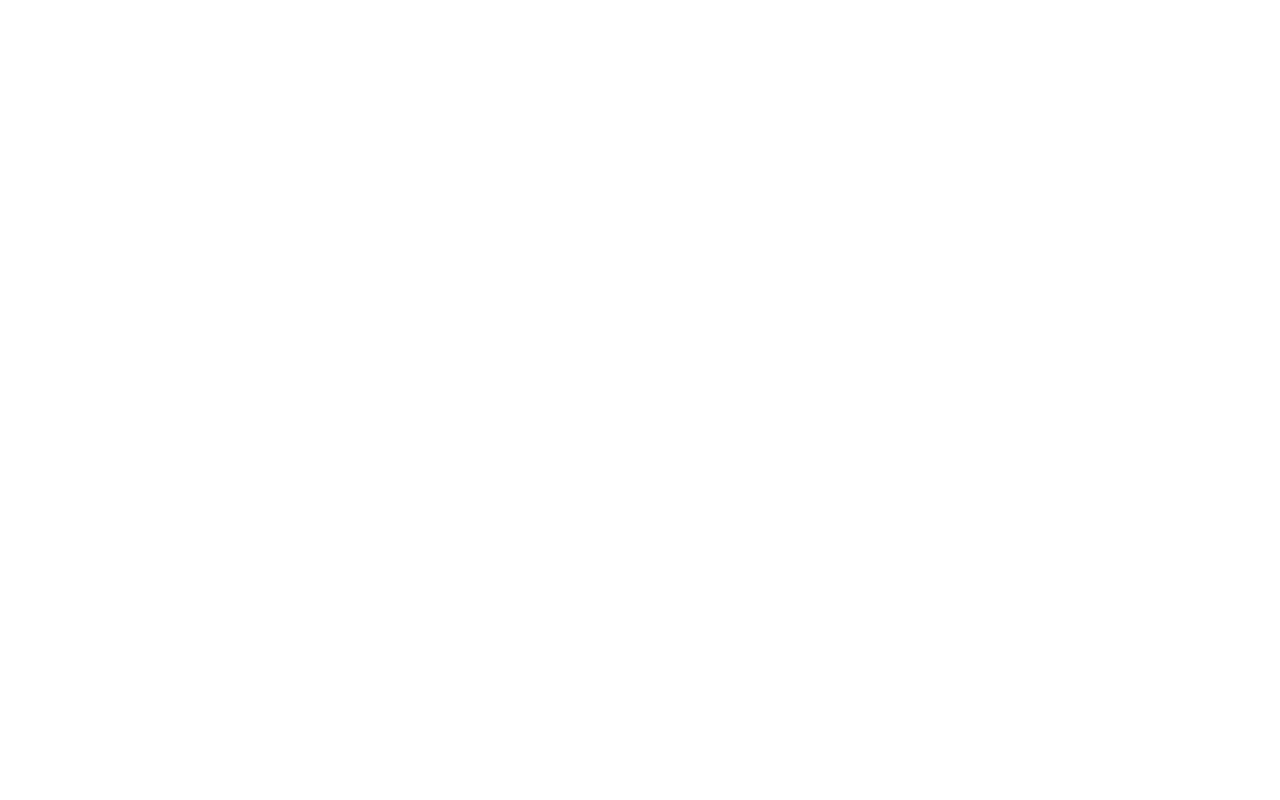
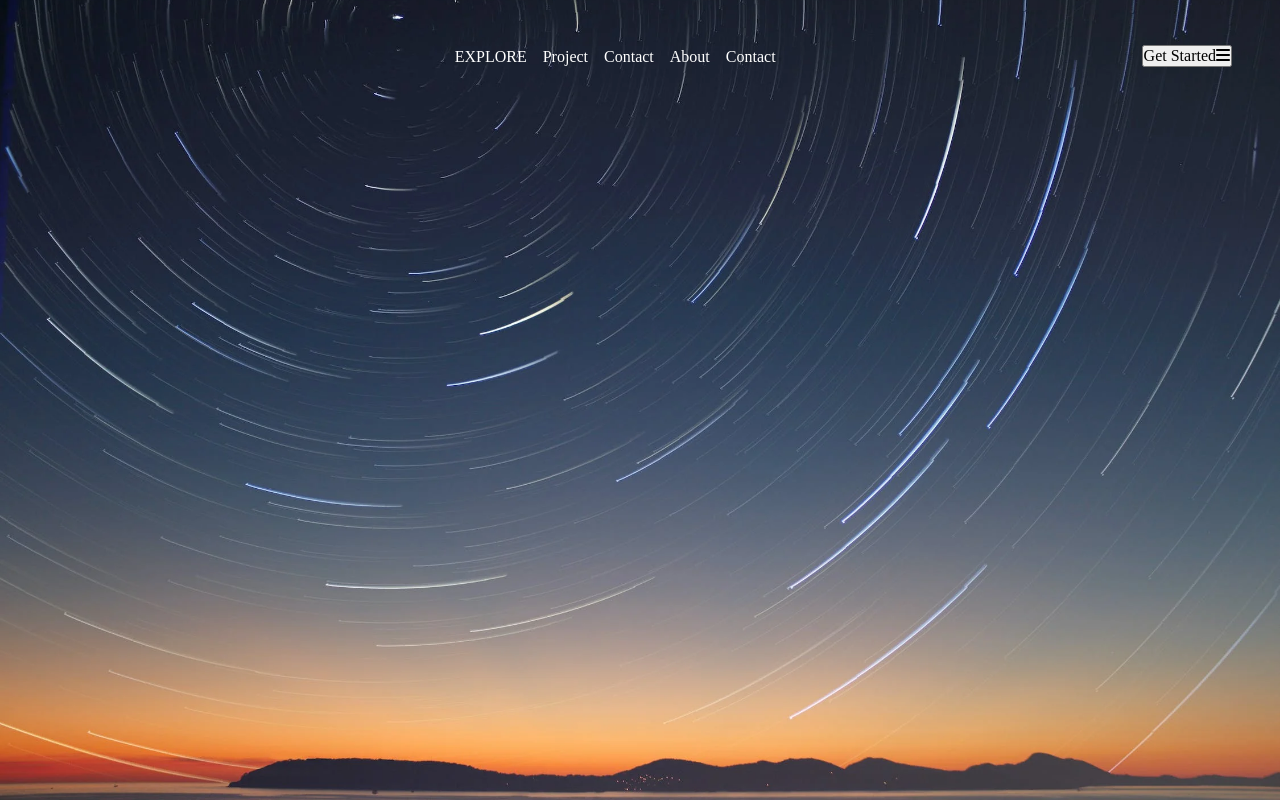
Before and after one commit to AumDigital/responsive-navigation, a plain HTML site: page index.html in a window 1280 px wide. Drawn offline with nearby package versions, Linux system fonts and the light colour scheme; a web font is replaced by a local one.

Commit message:
css update

```diff
--- a/_header.scss
+++ /dev/null
@@ -1 +0,0 @@
-@import "global";
--- a/index.html
+++ b/index.html
@@ -17,7 +17,18 @@
     <header>
 
         <nav>
+            <div class="nav-container">
+                <ul class="nav-list">
+                    <li class="nav-item logo"> <a href="home.html"> EXPLORE </a> </li>
+                    <li class="nav-item"> <a href="project.html"> Project </a></li>
+                    <li class="nav-item"> <a href="gallery.html"> Contact </a></li>
+                    <li class="nav-item"> <a href="about.html"> About </a></li>
+                    <li class="nav-item"> <a href="contact.html"> Contact </a></li>
 
+                </ul>
+                <button class="function-btn"> <span> Get Started </span> </a>
+                    <div class="toggle-btn"> <i class="fa-solid fa-bars"></i> </div>
+            </div>
         </nav>
 
     </header>
--- a/styles/_global.scss
+++ b/styles/_global.scss
@@ -3,3 +3,22 @@
     margin: 0;
     box-sizing: border-box;
 }
+
+body {
+    max-width: 1200px;
+    width: 100%;
+    min-height: 100vh;
+    height: auto;
+    margin: 0 auto;
+    display: flex;
+
+
+
+    background-image: url(../images/universe-bg.jpg);
+    background-size: cover;
+    background-repeat: no-repeat;
+    background-position: center center;
+
+
+
+}
--- /dev/null
+++ b/styles/_header.scss
@@ -0,0 +1,45 @@
+@import "global";
+header{
+    width: 100%;
+    margin: 0;
+    display: flex;
+}
+
+nav {
+    max-height: 3rem;
+    width: 100%;
+    height:100%;
+    display: flex;
+    justify-content: center;
+    flex-wrap: wrap;
+    padding: 3rem;
+}
+
+.nav-list {
+    display: flex;
+    justify-content: center;
+    align-items: center;
+    max-width: 90%;
+    width: 100%;
+}
+
+.nav-item {
+    list-style: none;
+    margin-right: 1rem;
+}
+
+
+.nav-item a {
+    text-decoration: none;
+    color: #ffffff;
+}
+
+.function-btn {
+    position: absolute;
+    right: 3rem;
+    top: 2.8rem;
+    display: flex;
+    margin-left: 1rem;
+
+
+}
```
Also changed, not shown: images/nightsky-bg.jpg (added), images/universe-bg.jpg (added), images/universe-bg.webp (added), styles/index-dist.css (added), styles/index.css, 4 other files.
